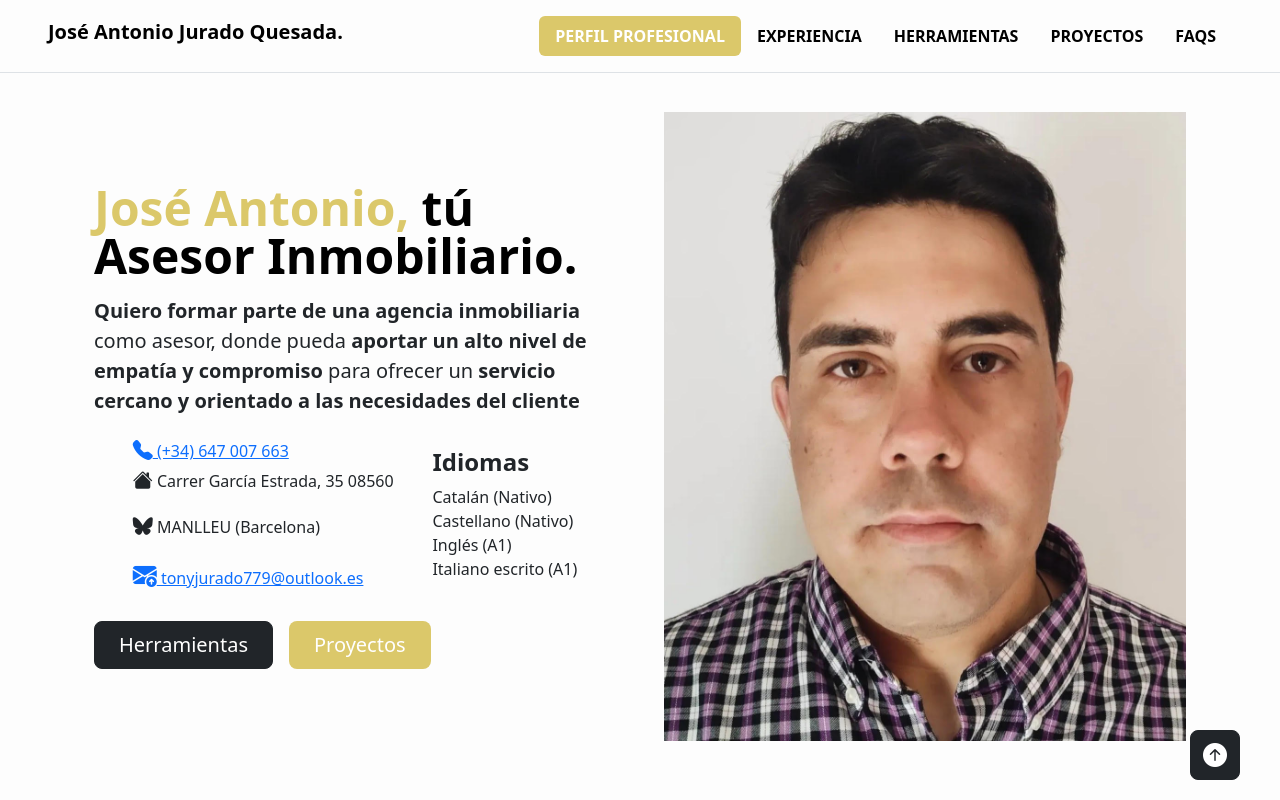
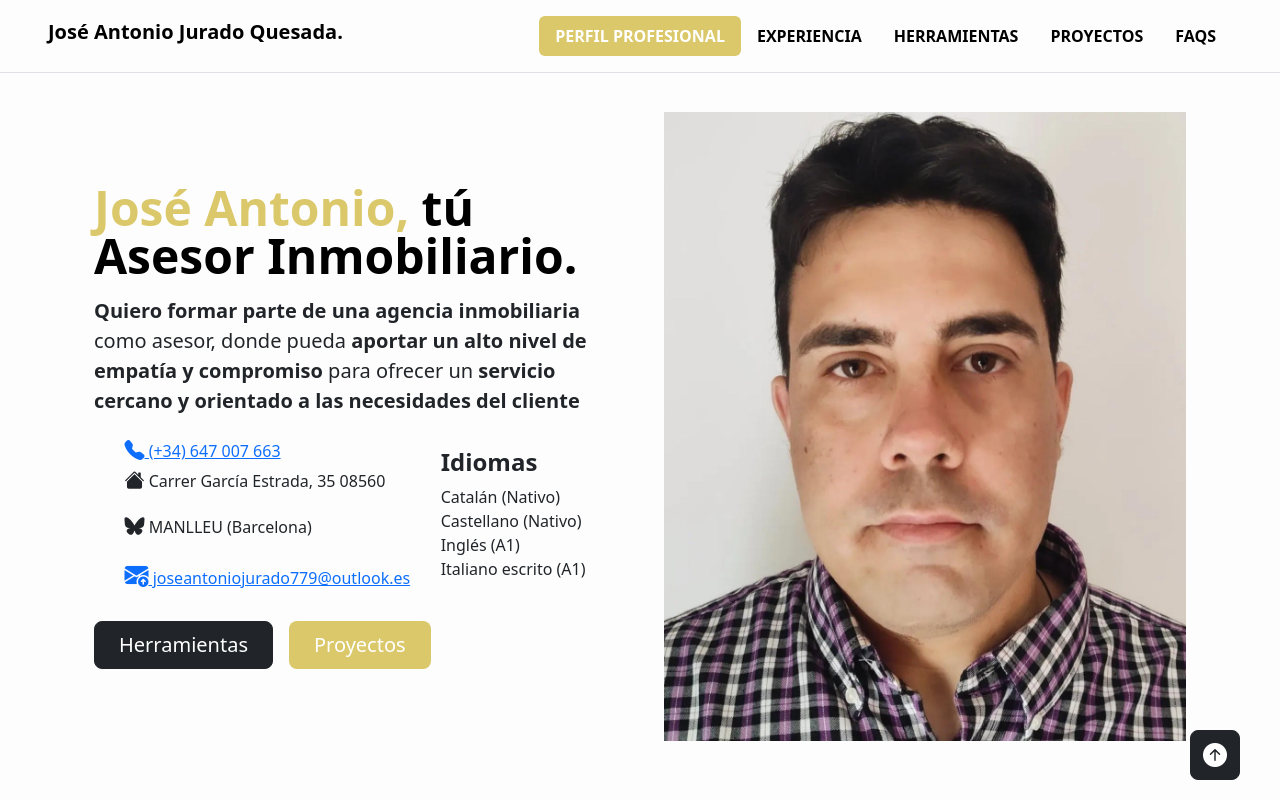
Before and after one commit to sergigarcia32/agenteInmobiliario, a plain HTML site: page index.html in a window 1280 px wide. Shown: the top 800 px of the page. Drawn offline with nearby package versions, Linux system fonts and the light colour scheme.

```diff
--- a/index.html
+++ b/index.html
@@ -115,11 +115,11 @@
               <p><i class="bi bi-bluesky fs-5"></i> MANLLEU (Barcelona)</p>
               <a
                 class=""
-                href="https://mail.google.com/mail/?view=cm&to=tonyjurado779@outlook.es"
+                href="https://mail.google.com/mail/?view=cm&to=joseantoniojurado779@outlook.es"
                 target="_blank"
               >
                 <i class="bi bi-envelope-arrow-up-fill fs-4"></i>
-                tonyjurado779@outlook.es
+                joseantoniojurado779@outlook.es
               </a>
             </div>
             <div>
```
